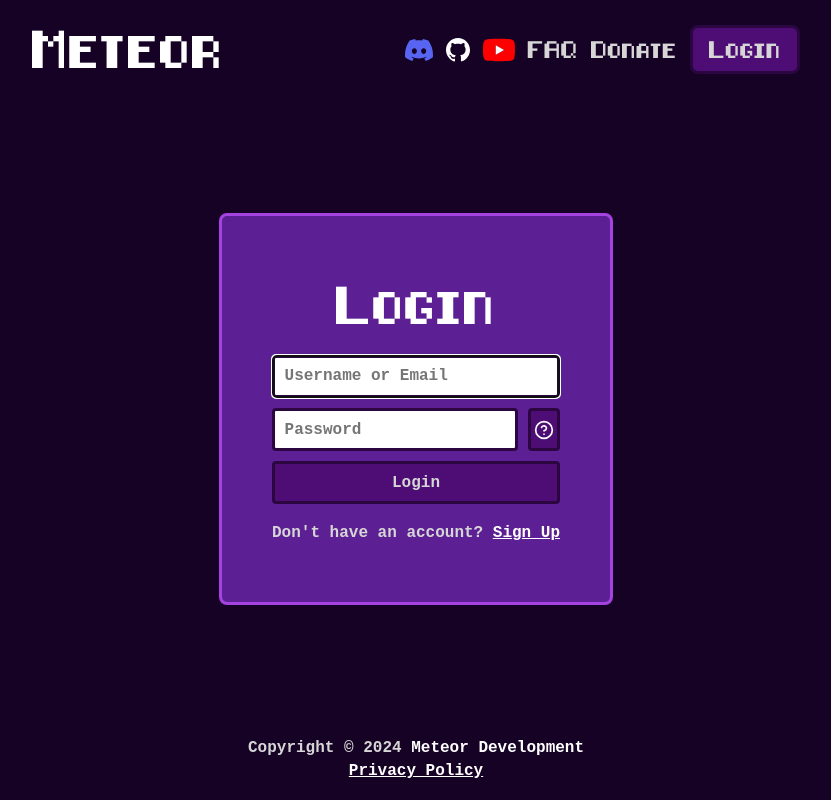
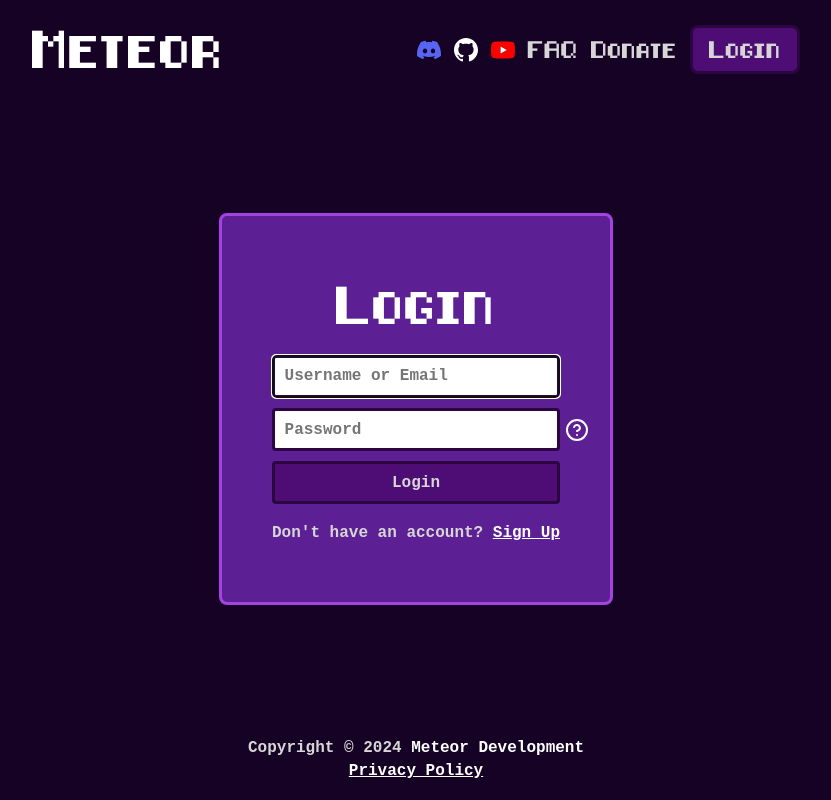
Before and after one commit to MeteorDevelopment/meteor-website, a SvelteKit app: page /login in a window 1280 px wide. Shown: the whole page, without its empty margins (224-1055 px from the left). Built offline with nearby package versions, Linux system fonts and the light colour scheme.

Commit message:
split IconButton component into Icon and Link and make them compatible

```diff
--- a/src/lib/components/form.svelte
+++ b/src/lib/components/form.svelte
@@ -1,10 +1,11 @@
 <script lang="ts">
     import type {EventHandler} from "svelte/elements";
 
+    export let style: string = "";
     export let submit: EventHandler<SubmitEvent, HTMLFormElement>;
 </script>
 
-<form on:submit|preventDefault={submit}>
+<form on:submit|preventDefault={submit} style={style}>
     <slot/>
 </form>
 
--- /dev/null
+++ b/src/lib/components/icon.svelte
@@ -0,0 +1,6 @@
+<script lang="ts">
+    export let src: string;
+    export let size: number = 24;
+</script>
+
+<img src="/icons/{src}.svg" alt="{src} icon" style="width: {size}px"/>
--- a/src/lib/components/iconbutton.svelte
+++ /dev/null
@@ -1,21 +0,0 @@
-<script lang="ts">
-    export let location: string;
-    export let newTab: boolean = false;
-
-    export let icon: string;
-    export let size: number = 24;
-    export let style: string = '';
-</script>
-
-<a href={location} target={newTab ? "_blank" : "_self"} style={style}>
-    <img src="/icons/{icon}.svg" alt="{icon} icon" style="height: {size}px"/>
-</a>
-
-<style lang="scss">
-    a {
-        display: grid;
-        place-items: center;
-    }
-</style>
-
-<!--TODO: Combine with button component-->
--- a/src/lib/components/link.svelte
+++ b/src/lib/components/link.svelte
@@ -3,10 +3,14 @@
     export let newTab: boolean = false;
     export let color: string = "text-highlight";
     export let noDecoration: boolean = false;
+    export let style: string = "";
+
+    let styleString = ``;
+    if (color) styleString += `color: var(--${color});`
+    if (noDecoration) styleString += "text-decoration: none;"
+    if (style) styleString += style;
 </script>
 
-<a href={location} style="color: var(--{color}); text-decoration: {noDecoration ? 'none' : color};" target={newTab ? "_blank" : "_self"}>
+<a href={location} style={styleString} target={newTab ? "_blank" : "_self"}>
     <slot/>
 </a>
-
-<!--TODO: Sort this out-->
--- a/src/lib/components/navbar.svelte
+++ b/src/lib/components/navbar.svelte
@@ -1,15 +1,16 @@
 <script lang="ts">
     import Button from "$lib/components/button.svelte";
-    import IconButton from "$lib/components/iconbutton.svelte";
+    import Icon from "$lib/components/icon.svelte";
+    import Link from "$lib/components/link.svelte";
 </script>
 
 <nav>
     <a id="title" href="/">Meteor</a>
 
     <div id="links">
-        <IconButton icon="discord" location="/discord" newTab/>
-        <IconButton icon="github" location="/github" newTab/>
-        <IconButton icon="youtube" location="/youtube" newTab/>
+        <Link location="/discord" newTab><Icon src="discord"/></Link>
+        <Link location="/github" newTab><Icon src="github"/></Link>
+        <Link location="/youtube" newTab><Icon src="youtube"/></Link>
 
         <a href="/faq">FAQ</a>
         <a href="/donate">Donate</a>
--- a/src/routes/login/+page.svelte
+++ b/src/routes/login/+page.svelte
@@ -1,11 +1,12 @@
 <script lang="ts">
     import Centered from "$lib/components/centered.svelte";
     import Form from "$lib/components/form.svelte";
-    import IconButton from "$lib/components/iconbutton.svelte";
-    import { api } from "$lib/api";
-    import { browser } from "$app/environment";
-    import { token } from "$lib/user";
-    import { goto } from "$app/navigation";
+    import Icon from "$lib/components/icon.svelte";
+    import Link from "$lib/components/link.svelte";
+    import {api} from "$lib/api";
+    import {browser} from "$app/environment";
+    import {token} from "$lib/user";
+    import {goto} from "$app/navigation";
 
     let name: string;
     let password: string;
@@ -26,21 +27,22 @@
 </script>
 
 <Centered>
-    <Form submit={submit}>
-        <h1>Login</h1>
+    <Form submit={submit} style="padding-inline: 50px 16px">
+        <div style="display: inline-grid; align-items: center; row-gap: 10px; grid-template-columns: 1fr auto;">
+            <h1>Login</h1>
 
-        <!-- svelte-ignore a11y-autofocus -->
-        <input bind:value={name} type="text" placeholder="Username or Email" id="name" name="name" required autofocus />
+            <!-- svelte-ignore a11y-autofocus -->
+            <input name="name" type="text" bind:value={name} placeholder="Username or Email" style="grid-column: 1;" required autofocus/>
 
-        <div style="display: flex; flex-direction: row; gap: 10px;">
-            <input bind:value={password} type="password" placeholder="Password" id="password" name="password" required />
-            <IconButton location="/forgotPassword" icon="help-circle" style="background-color: var(--button); border-radius: 4px; padding: 3px; border: var(--button-outline) solid 3px;" />
+            <input name="password" type="password" bind:value={password} placeholder="Password" style="grid-column: 1;" required />
+
+            <Link location="/forgotPassword" style="margin-inline: 5px; grid-column: 2; width: fit-content;"><Icon src="help-circle" size={24} /></Link>
+
+            <button type="submit" style="grid-column: 1;">Login</button>
+
+            <p bind:this={error} class="error" style="display: none; grid-column: 1;"/>
+
+            <p style="grid-column: 1;">Don't have an account? <a href="/register">Sign Up</a></p>
         </div>
-
-        <button type="submit">Login</button>
-
-        <p bind:this={error} class="error" style="display: none;" />
-
-        <p>Don't have an account? <a href="/register">Sign Up</a></p>
     </Form>
 </Centered>
--- a/svelte.config.js
+++ b/svelte.config.js
@@ -12,6 +12,7 @@ const config = {
             layout: "src/lib/layouts/markdown.svelte",
         })
     ],
+
     kit: {
         adapter: adapter()
     }
```
